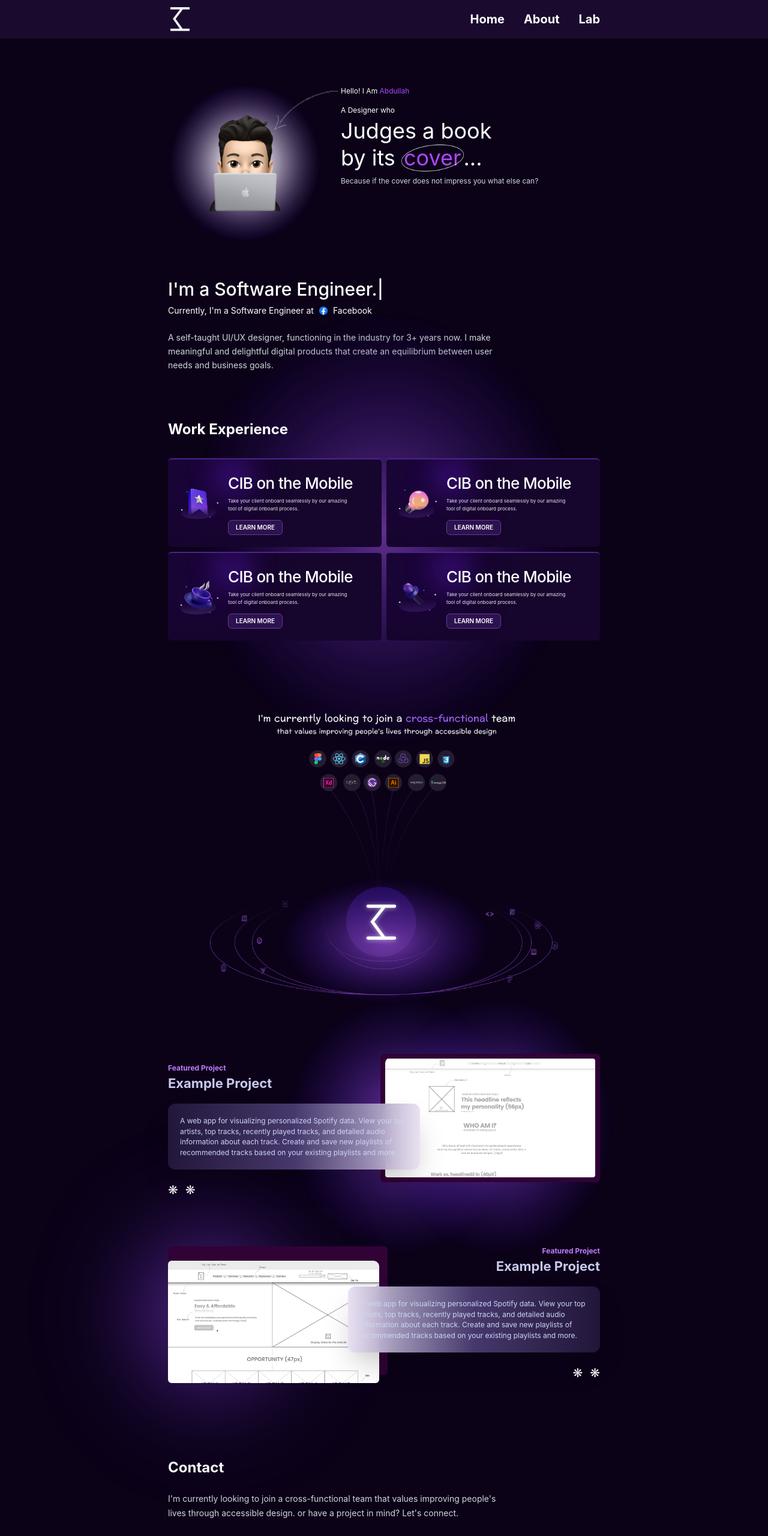
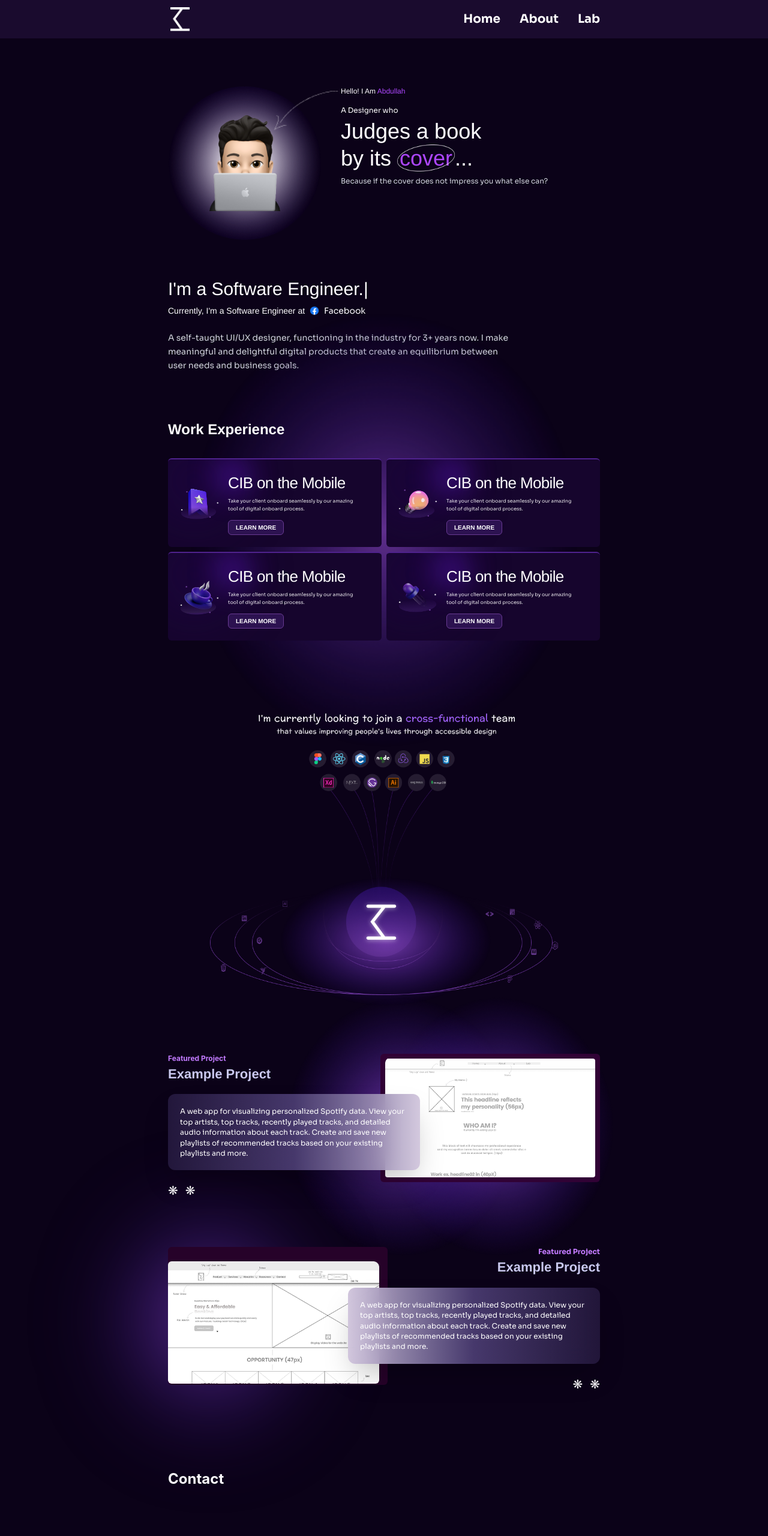
Before and after one commit to codewithabdullahbashir/Java-Script, a React (Vite) app in the folder my-react-app/: page / in a window 1280 px wide. Shown: the top 2561 px of the page at 60% size. Built offline with nearby package versions, Linux system fonts and the light colour scheme.

Commit message:
Add Font Family and Small fix

```diff
--- a/my-react-app/src/components/Cards.tsx
+++ b/my-react-app/src/components/Cards.tsx
@@ -25,16 +25,25 @@ const Cards: React.FC<CardProps> = (props) => {
       <div className="relative z-10 flex flex-col justify-center">
         <div className="absolute -left-6 -top-6 -z-10 h-16 w-16 rounded-full bg-[#6d17e4] opacity-40 blur-xl" />
 
-        <h3 className="text-[26px] font-medium text-white tracking-tight">
+        <h3
+          className="text-[26px] font-medium text-white tracking-tight"
+          style={{ fontFamily: "Helvetica" }}
+        >
           {props.title}
         </h3>
 
-        <p className="mt-1 text-[8px] leading-relaxed text-white/90">
+        <p
+          className="mt-1 text-[8px] leading-relaxed text-white/90"
+          style={{ fontFamily: "Sora" }}
+        >
           {props.text1} <br />
           {props.text2}
         </p>
 
-        <button className="mt-3 w-max rounded-md border border-[#693B93] bg-[#2C1250] px-3 py-1 text-[10px] font-semibold text-white">
+        <button
+          className="mt-3 w-max rounded-md border border-[#693B93] bg-[#2C1250] px-3 py-1 text-[10px] font-semibold text-white"
+          style={{ fontFamily: "Helvetica" }}
+        >
           {props.text3}
         </button>
       </div>
--- a/my-react-app/src/screen/Home.tsx
+++ b/my-react-app/src/screen/Home.tsx
@@ -28,7 +28,10 @@ const Home = () => {
             className="h-9 w-9 object-contain sm:h-10 sm:w-10"
           />
 
-          <div className="flex items-center gap-5 text-[16px] sm:gap-8 sm:text-[20px]">
+          <div
+            className="flex items-center gap-5 text-[16px] sm:gap-8 sm:text-[20px]"
+            style={{ fontFamily: "Sora" }}
+          >
             <a href="#" className="font-bold">
               Home
             </a>
@@ -71,17 +74,34 @@ const Home = () => {
                 className="absolute -top-10 left-1/2 h-40 w-auto -translate-x-1/2 sm:-left-35 sm:translate-x-0"
               />
 
-              <p className="relative mb-2 text-xs sm:mb-4">
-                Hello! I Am <span className="text-purple-500">Abdullah</span>
+              <p
+                className="relative mb-2 text-xs sm:mb-4"
+                style={{ fontFamily: "Helvetica" }}
+              >
+                Hello! I Am{" "}
+                <span
+                  className="text-purple-500"
+                  style={{ fontFamily: "Helvetica" }}
+                >
+                  Abdullah
+                </span>
               </p>
 
-              <p className="text-xs">A Designer who</p>
+              <p className="text-xs" style={{ fontFamily: "Sora" }}>
+                A Designer who
+              </p>
 
-              <h1 className="mt-1 text-3xl font-normal leading-tight sm:text-4xl">
+              <h1
+                className="mt-1 text-3xl font-normal leading-tight sm:text-4xl"
+                style={{ fontFamily: "Helvetica" }}
+              >
                 Judges a book
                 <br />
                 by its{" "}
-                <span className="relative inline-block px-1 text-purple-500">
+                <span
+                  className="relative inline-block px-1 text-purple-500"
+                  style={{ fontFamily: "Helvetica" }}
+                >
                   <span>cover</span>
                   <img
                     src={Ovel}
@@ -92,19 +112,30 @@ const Home = () => {
                 ...
               </h1>
 
-              <p className="mt-2 text-xs text-gray-300">
+              <p
+                className="mt-2 text-xs text-gray-300"
+                style={{ fontFamily: "Sora" }}
+              >
                 Because if the cover does not impress you what else can?
               </p>
             </div>
           </div>
 
           <div className="mt-16 text-center sm:text-left">
-            <h2 className="text-2xl font-medium sm:text-3xl">
+            <h2
+              className="text-2xl font-medium sm:text-3xl"
+              style={{ fontFamily: "Helvetica" }}
+            >
               I'm a Software Engineer.|
             </h2>
 
-            <p className="mt-2 flex items-center justify-center text-sm sm:justify-start">
-              <span>Currently, I'm a Software Engineer at</span>
+            <p
+              className="mt-2 flex items-center justify-center text-sm sm:justify-start"
+              style={{ fontFamily: "Sora" }}
+            >
+              <span style={{ fontFamily: "Helvetica" }}>
+                Currently, I'm a Software Engineer at
+              </span>
 
               <img
                 src={Facebook}
@@ -115,7 +146,10 @@ const Home = () => {
               <span>Facebook</span>
             </p>
 
-            <p className="mx-auto mt-6 max-w-xl text-sm leading-relaxed text-gray-300 sm:mx-0">
+            <p
+              className="mx-auto mt-6 max-w-xl text-sm leading-relaxed text-gray-300 sm:mx-0"
+              style={{ fontFamily: "Sora" }}
+            >
               A self-taught UI/UX designer, functioning in the industry for 3+
               years now. I make meaningful and delightful digital products that
               create an equilibrium between user needs and business goals.
@@ -124,7 +158,10 @@ const Home = () => {
         </section>
 
         <section className="relative mx-auto mt-20 max-w-195">
-          <h2 className="relative z-10 mb-8 text-center text-2xl font-bold sm:text-left">
+          <h2
+            className="relative z-10 mb-8 text-center text-2xl font-bold sm:text-left"
+            style={{ fontFamily: "Helvetica" }}
+          >
             Work Experience
           </h2>
 
@@ -192,17 +229,23 @@ const Home = () => {
           />
 
           <div className="relative flex flex-col gap-6 md:block md:min-h-53.5">
-            <div className="relative z-20 pt-4">
+            <div className="relative z-20 ">
               <p className="mb-1 text-xs font-bold text-purple-400">
                 Featured Project
               </p>
 
-              <h2 className="mb-5 text-[22px] font-bold leading-tight text-[#c9c9ee]">
+              <h2
+                className="mb-5 text-[22px] font-bold leading-tight text-[#c9c9ee]"
+                style={{ fontFamily: "Helvetica" }}
+              >
                 Example Project
               </h2>
 
-              <div className="relative z-30 min-h-26.25 w-full max-w-105 rounded-xl bg-linear-to-r from-[#24183d]/95 via-[#4a3b70]/95 to-[#e7dff0]/90 p-5 shadow-2xl backdrop-blur-lg">
-                <p className="text-[12px] leading-[1.45] text-[#CCD6F6]">
+              <div
+                className="relative z-30 min-h-26.25 w-full max-w-105 rounded-xl bg-linear-to-r from-[#24183d]/95 via-[#4a3b70]/95 to-[#cfc3db]/90 p-5 shadow-2xl backdrop-blur-lg"
+                style={{ fontFamily: "Sora" }}
+              >
+                <p className="text-[12px] leading-[1.45] text-white">
                   A web app for visualizing personalized Spotify data. View your
                   top artists, top tracks, recently played tracks, and detailed
                   audio information about each track. Create and save new
@@ -235,16 +278,25 @@ const Home = () => {
 
           <div className="relative min-h-53.5">
             <div className="relative z-20 mx-auto w-full max-w-110 text-center md:ml-auto md:mr-0 md:mt-4 md:text-right">
-              <p className="mb-1 text-xs font-bold text-purple-400">
+              <p
+                className="mb-1 text-xs font-bold text-purple-400"
+                style={{ fontFamily: "Sora" }}
+              >
                 Featured Project
               </p>
 
-              <h2 className="mb-5 text-[22px] font-bold leading-tight text-[#c9c9ee]">
+              <h2
+                className="mb-5 text-[22px] font-bold leading-tight text-[#c9c9ee]"
+                style={{ fontFamily: "Helvetica" }}
+              >
                 Example Project
               </h2>
 
-              <div className="relative z-30 h-auto min-h-26.25 w-full max-w-105 rounded-xl bg-linear-to-r from-[#e7dff0]/95 via-[#4a3b70]/95 to-[#24183d]/90 p-5 text-left shadow-2xl backdrop-blur-lg md:ml-auto">
-                <p className="text-[12px] leading-[1.45] text-[#CCD6F6]">
+              <div className="relative z-30 h-auto min-h-26.25 w-full max-w-105 rounded-xl bg-linear-to-r from-[#cfc3db]/95 via-[#4a3b70]/95 to-[#24183d]/90 p-5 text-left shadow-2xl backdrop-blur-lg md:ml-auto">
+                <p
+                  className="text-[12px] leading-[1.45] text-white"
+                  style={{ fontFamily: "Sora" }}
+                >
                   A web app for visualizing personalized Spotify data. View your
                   top artists, top tracks, recently played tracks, and detailed
                   audio information about each track. Create and save new
@@ -259,11 +311,11 @@ const Home = () => {
               </div>
             </div>
 
-            <div className="relative z-10 mx-auto mt-6 h-53.5 w-full max-w-91.5 rounded-md bg-[#310235] md:absolute md:left-0 md:top-0 md:mx-0 md:mt-0">
+            <div className="relative z-10 mx-auto mt-6 h-57.5 w-full max-w-91.5 rounded-md bg-[#260229] md:absolute md:left-0 md:top-0 md:mx-0 md:mt-0">
               <img
                 src={S2}
                 alt="Example Project preview"
-                className="absolute left-0 top-6 h-47.5 w-[94%] rounded-md object-cover sm:h-51 sm:w-88"
+                className="absolute left-0 top-6 h-40.5 w-[94%] rounded-md object-cover sm:h-51 sm:w-88"
               />
             </div>
           </div>
@@ -271,7 +323,10 @@ const Home = () => {
         <section className="mt-32 pb-24 text-center sm:text-left">
           <h1 className="text-2xl font-bold">Contact</h1>
 
-          <p className="mx-auto mt-6 max-w-xl text-sm leading-6 text-gray-300 sm:mx-0">
+          <p
+            className="mx-auto mt-20 max-w-xl text-sm leading-6 text-gray-300 sm:mx-0"
+            style={{ fontFamily: "Sora" }}
+          >
             I'm currently looking to join a cross-functional team that values
             improving people's lives through accessible design. or have a
             project in mind? Let's connect.
@@ -280,6 +335,7 @@ const Home = () => {
           <a
             href="mailto:ibrhaimmemon930@gmail.com"
             className="mt-6 inline-block text-sm text-gray-200"
+            style={{ fontFamily: "Sora" }}
           >
             ibrhaimmemon930@gmail.com
           </a>
```
